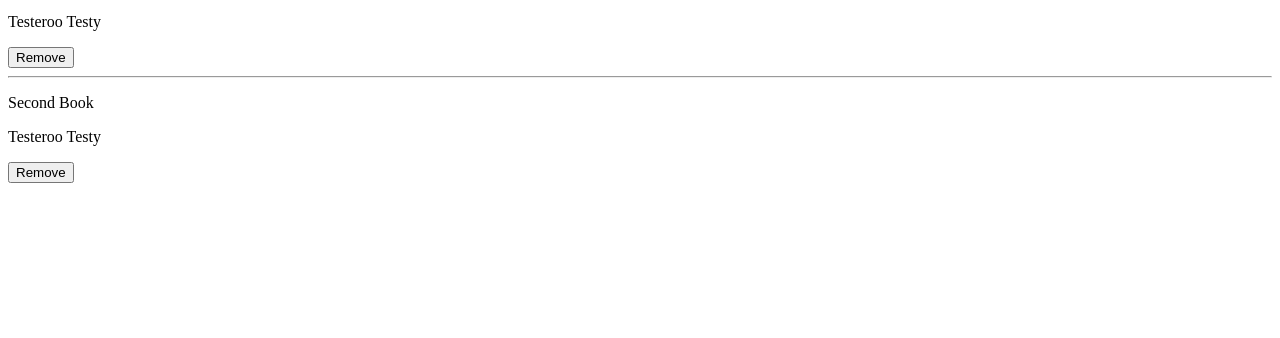
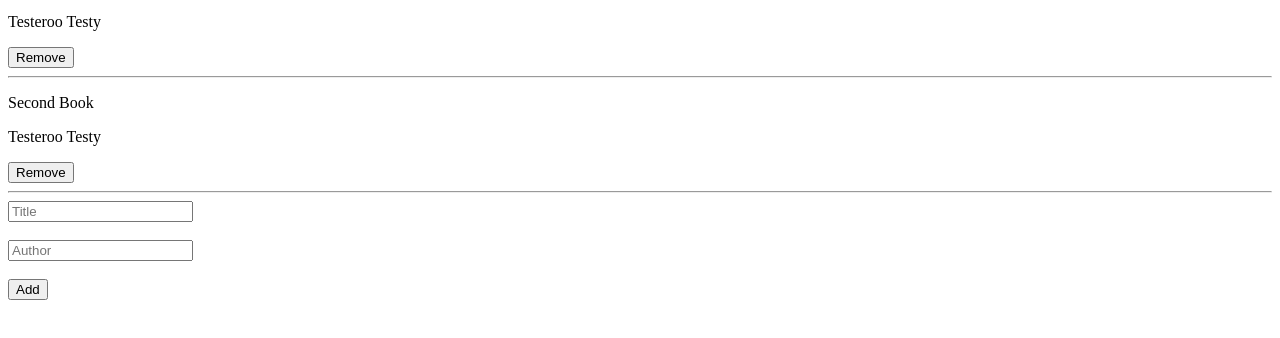
Before and after one commit to Ashnaali3255/Awesome-Books-M2-W1-, a website: page index.html in a window 1280 px wide. Shown: the part 88-426 px from the top of the page. Drawn offline with Linux system fonts and the light colour scheme.

Commit message:
Update index.html

```diff
--- a/index.html
+++ b/index.html
@@ -21,7 +21,14 @@
             <p>Testeroo Testy</p>
             <button>Remove</button>
         </div>
-
+        <hr>
+        <div>
+            <input class="title" type="title" name="title" placeholder="Title" maxlength="30" required>
+          </div><br>
+          <div>
+            <input class="title" type="Author" id="author" name="name" placeholder="Author" required>
+          </div><br>
+          <button>Add</button>
         </section>
     </main>
 </body>
```
